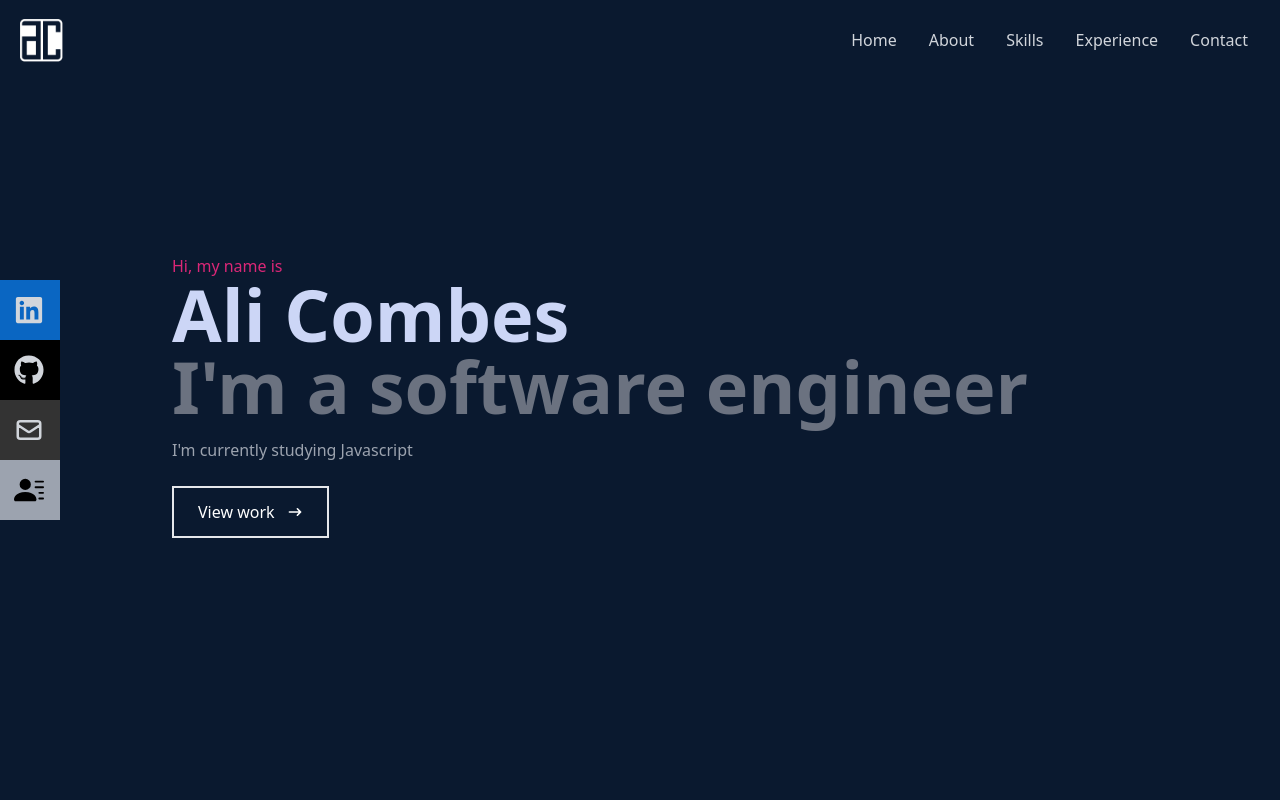
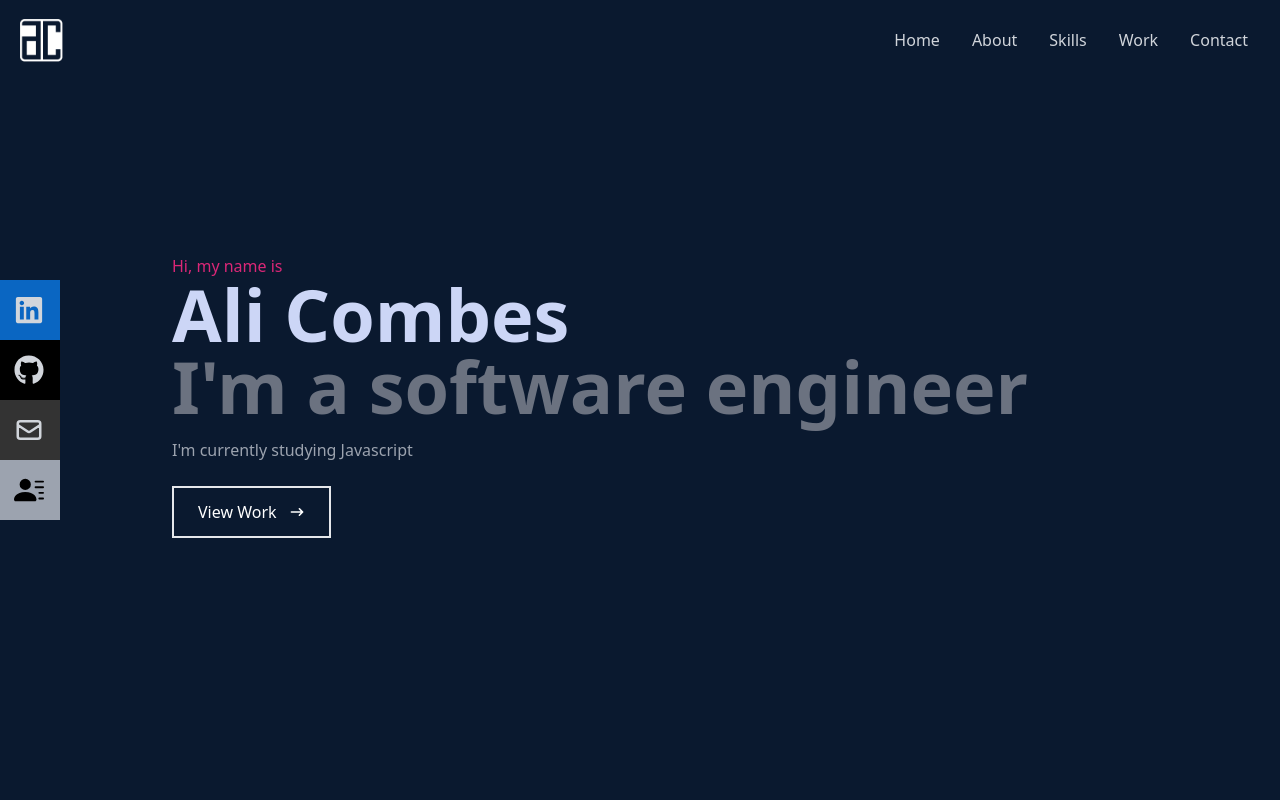
Before and after one commit to steelfish1010/portfolio-website, a React (Create React App) app: page / in a window 1280 px wide. Shown: the top 800 px of the page. Built offline with nearby package versions, Linux system fonts and the light colour scheme.

Commit message:
adds scrolling links

```diff
--- a/src/App.js
+++ b/src/App.js
@@ -1,6 +1,9 @@
 import About from './components/About';
+import Contact from './components/Contact';
 import Home from './components/Home';
 import Navbar from './components/Navbar';
+import Skills from './components/Skills';
+import Work from './components/Work';
 
 function App() {
 	return (
@@ -8,6 +11,9 @@
 			<Navbar />
 			<Home />
 			<About />
+			<Skills />
+			<Work />
+			<Contact />
 		</div>
 	);
 }
--- a/src/components/Home.jsx
+++ b/src/components/Home.jsx
@@ -1,5 +1,6 @@
 import React from 'react';
 import { HiArrowNarrowRight } from 'react-icons/hi';
+import { Link } from 'react-scroll';
 
 const Home = () => {
 	return (
@@ -17,7 +18,9 @@
 				</p>
 				<div>
 					<button className='text-white group border-2 px-6 py-3 my-2 flex items-center hover:bg-pink-600 hover:border-pink-600'>
-						View work{' '}
+						<Link to='work' smooth={true} duration={500}>
+							View Work
+						</Link>
 						<span className='group-hover:rotate-90 duration-300'>
 							<HiArrowNarrowRight className='ml-3' />
 						</span>
--- a/src/components/Navbar.jsx
+++ b/src/components/Navbar.jsx
@@ -2,6 +2,7 @@
 import { FaBars, FaTimes, FaGithub, FaLinkedin } from 'react-icons/fa';
 import { HiOutlineMail } from 'react-icons/hi';
 import { BsFillPersonLinesFill } from 'react-icons/bs';
+import { Link } from 'react-scroll';
 import logo from '../assets/logo.png';
 
 const Navbar = () => {
@@ -18,11 +19,31 @@
 			{/* Menu */}
 
 			<ul className='hidden md:flex'>
-				<li>Home</li>
-				<li>About</li>
-				<li>Skills</li>
-				<li>Experience</li>
-				<li>Contact</li>
+				<li>
+					<Link to='home' smooth={true} duration={500}>
+						Home
+					</Link>
+				</li>
+				<li>
+					<Link to='about' smooth={true} duration={500}>
+						About
+					</Link>
+				</li>
+				<li>
+					<Link to='skills' smooth={true} duration={500}>
+						Skills
+					</Link>
+				</li>
+				<li>
+					<Link to='work' smooth={true} duration={500}>
+						Work
+					</Link>
+				</li>
+				<li>
+					<Link to='contact' smooth={true} duration={500}>
+						Contact
+					</Link>
+				</li>
 			</ul>
 
 			{/* Hamburger */}
@@ -38,11 +59,32 @@
 						: 'absolute top-0 left-0 w-full h-screen bg-[#0a192f] flex flex-col justify-center items-center'
 				}
 			>
-				<li className='py-6 text-4xl'>Home</li>
-				<li className='py-6 text-4xl'>About</li>
-				<li className='py-6 text-4xl'>Skills</li>
-				<li className='py-6 text-4xl'>Experience</li>
-				<li className='py-6 text-4xl'>Contact</li>
+				<li className='py-6 text-4xl'>
+					<Link to='home' onClick={handleClick} smooth={true} duration={500}>
+						Home
+					</Link>
+				</li>
+				<li className='py-6 text-4xl'>
+					<Link to='about' onClick={handleClick} smooth={true} duration={500}>
+						About
+					</Link>
+				</li>
+				<li className='py-6 text-4xl'>
+					<Link to='skills' onClick={handleClick} smooth={true} duration={500}>
+						Skills
+					</Link>
+				</li>
+				<li className='py-6 text-4xl'>
+					{' '}
+					<Link to='work' onClick={handleClick} smooth={true} duration={500}>
+						Work
+					</Link>
+				</li>
+				<li className='py-6 text-4xl'>
+					<Link to='contact' onClick={handleClick} smooth={true} duration={500}>
+						Contact
+					</Link>
+				</li>
 			</ul>
 			{/* Social icons */}
 			<div className='hidden lg:flex fixed flex-col top-[35%] left-0'>
```
